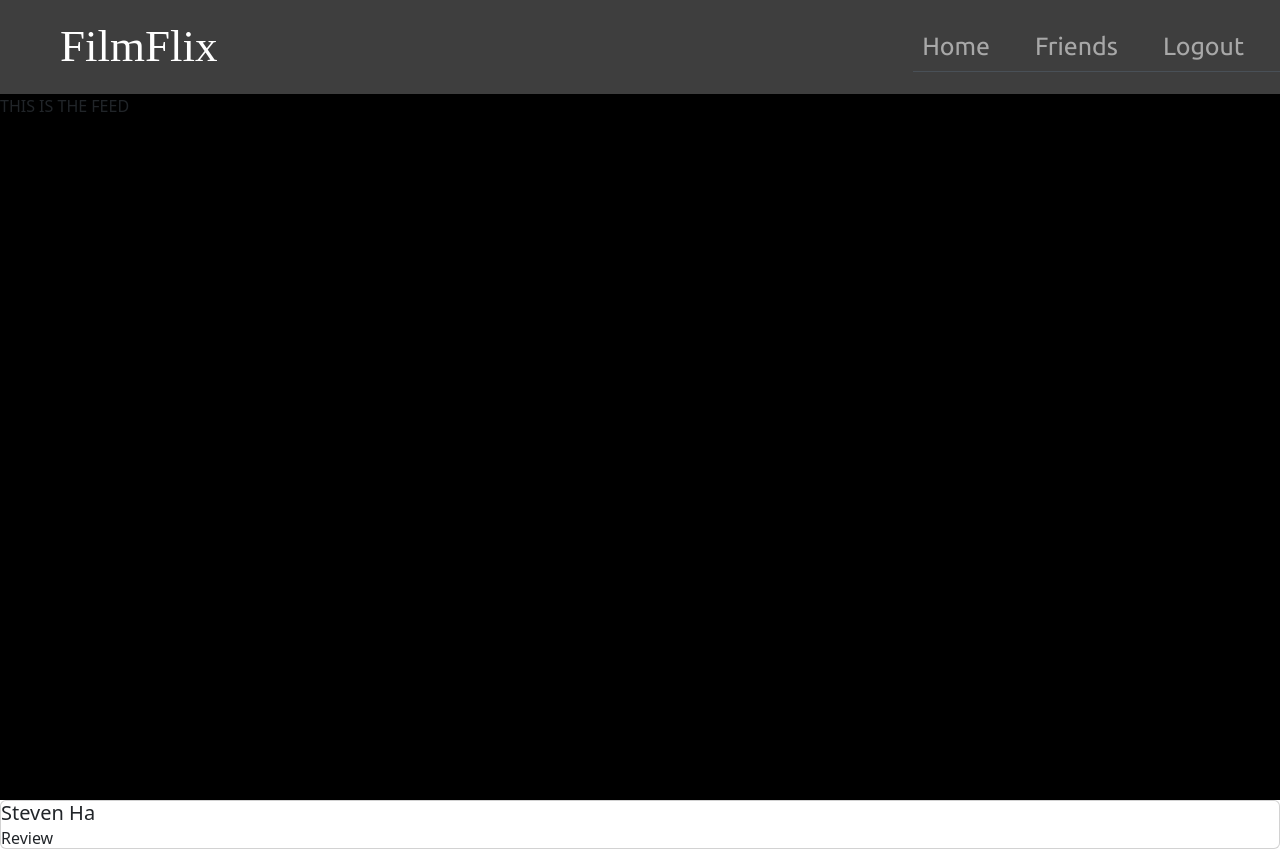
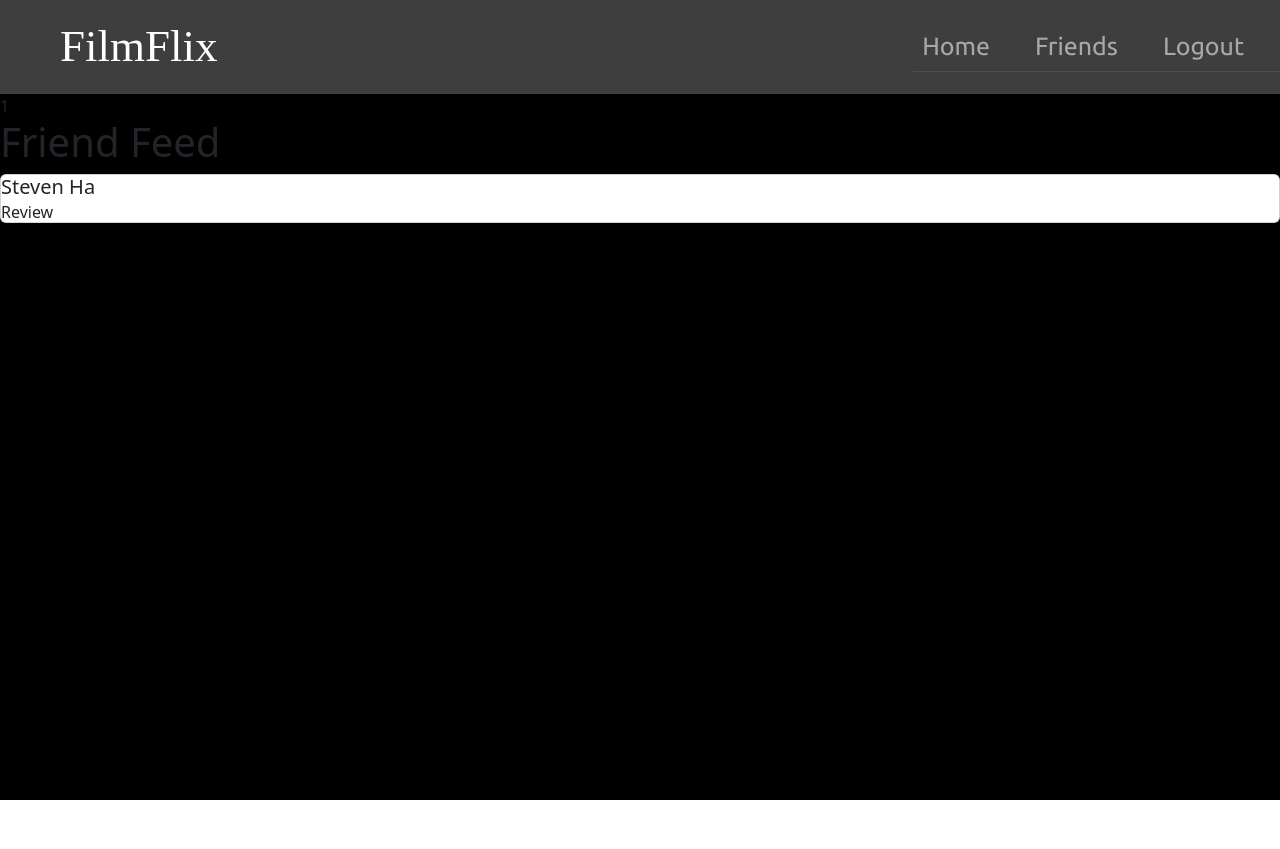
Before and after one commit to tahmid-23/FilmFlix, a React (Vite) app in the folder frontend/: page /feed in a window 1280 px wide. After the commit the page ends 800 px from the top, so only its background shows below. Built offline with nearby package versions, Linux system fonts and the light colour scheme; a web font is replaced by a local one.

Commit message:
Feed stuff

```diff
--- a/frontend/src/pages/Feed.tsx
+++ b/frontend/src/pages/Feed.tsx
@@ -7,11 +7,9 @@ export default function Feed({ props }: any) {
   return (
     <>
       <Container fluid>
-        <MainNav page="Feed"></MainNav>
-
-        <p>THIS IS THE FEED</p>
+        <MainNav page="Feed"></MainNav>1<h1>Friend Feed</h1>
+        <FeedBox />
       </Container>
-      <FeedBox />
     </>
   );
 }
```
